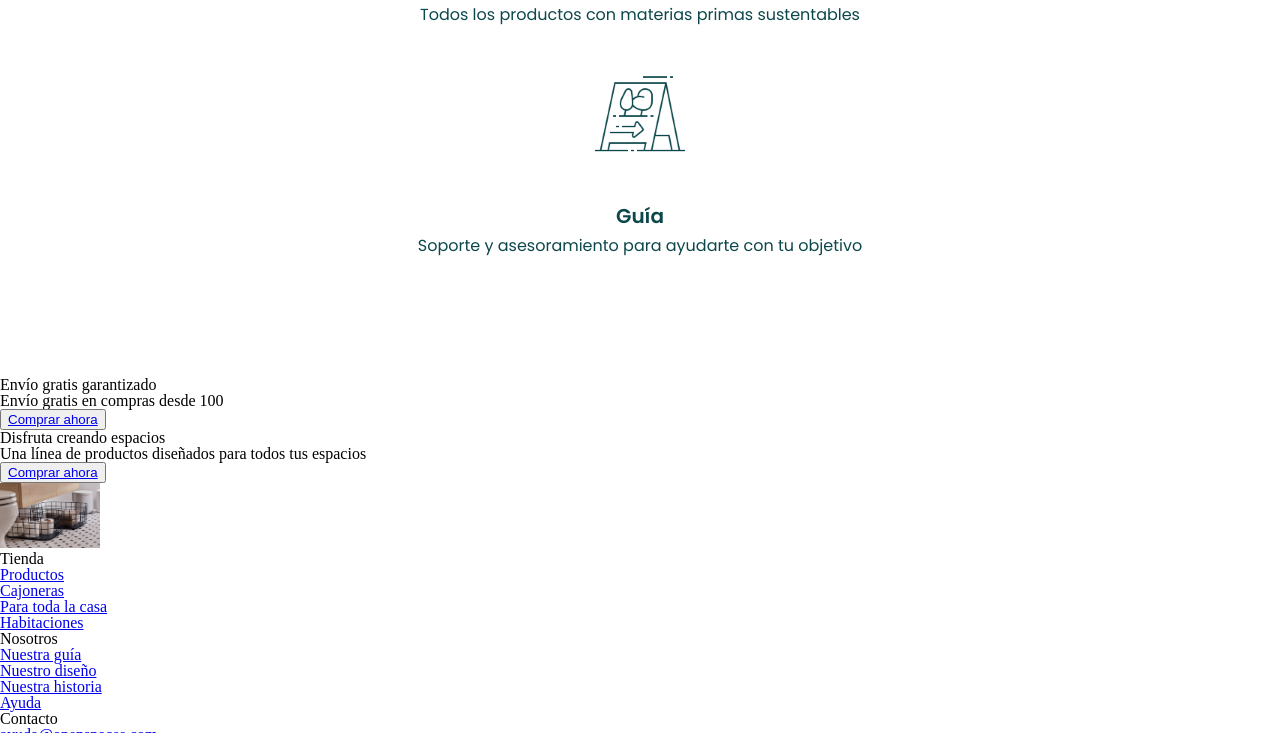
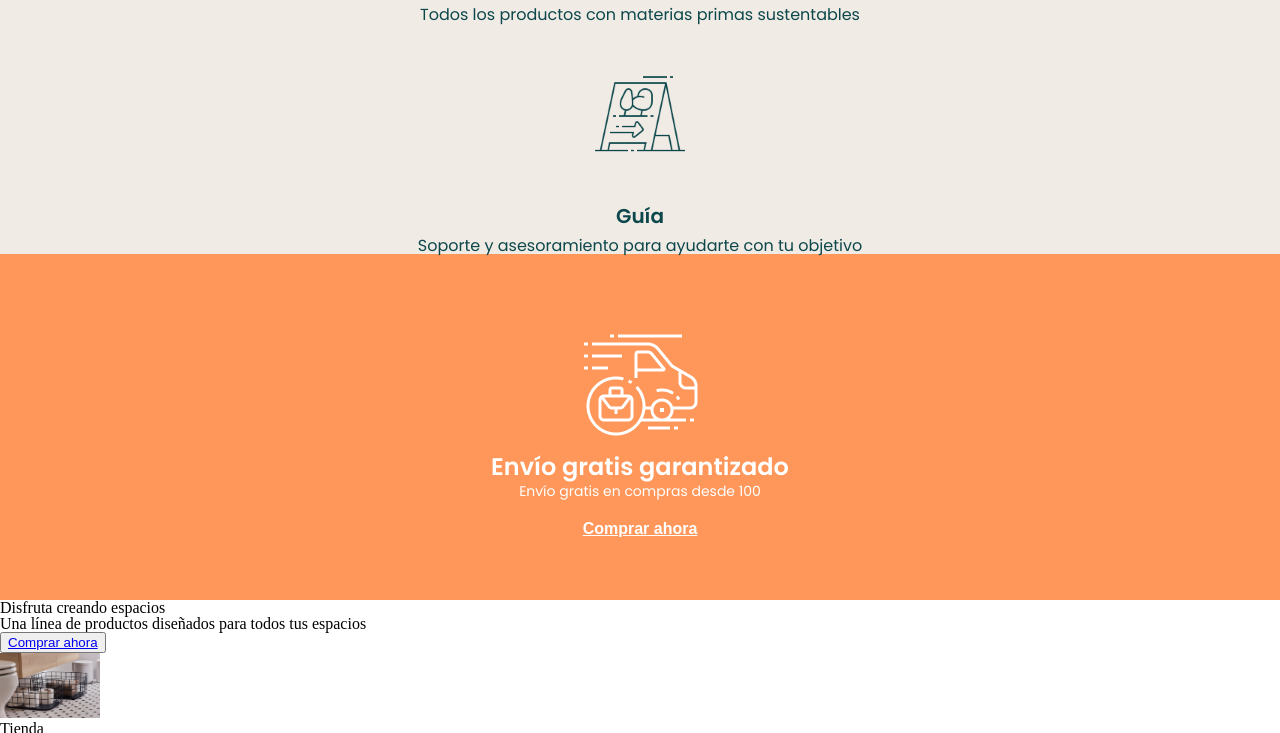
Before and after one commit to MarianelaLandoni/Open-spaces-web, a website: page src/html/index.html in a window 1280 px wide. Shown: the part 1353-2086 px from the top of the page. Drawn offline with nearby package versions, Linux system fonts and the light colour scheme; files that its build step writes are made by us from their sources; files whose address does not match are found by name.

Commit message:
add module 3 styles

```diff
--- a/src/html/partials/main_mod3.html
+++ b/src/html/partials/main_mod3.html
@@ -1,8 +1,8 @@
 <section class="freeShipping">
-    <img src="../assets/images/icon_4.png" alt="">
-    <h2>Envío gratis garantizado</h2>
-    <p>Envío gratis en compras desde 100</p>
-    <button>
+    <img class="freeShipping__img" src="../assets/images/icon_4.png" alt="">
+    <h2 class="freeShipping__title">Envío gratis garantizado</h2>
+    <p class="freeShipping__text">Envío gratis en compras desde 100</p>
+    <button class="freeShipping__button">
         <a href="#">Comprar ahora</a>
     </button>
 </section>
--- a/src/scss/core/_variables.scss
+++ b/src/scss/core/_variables.scss
@@ -7,5 +7,6 @@ $color-background-free: #ff975a;
 $color-background-footer: #0c474b;
 $color-button: #0c474b;
 $color-button-text: #ffffff;
+$color-title-free: #ffffff;
 $color-title: #0c474b;
 $color-menu-icon: #0c474b;
--- a/src/scss/layout/_main-mod2.scss
+++ b/src/scss/layout/_main-mod2.scss
@@ -1,4 +1,5 @@
 .openSpaces{
+    background-color: $color-background;
     font-family: $font-main;
     color: $color-title;
     text-align: center;
--- a/src/scss/layout/_main-mod3.scss
+++ b/src/scss/layout/_main-mod3.scss
@@ -0,0 +1,36 @@
+.freeShipping{
+
+    background-color: $color-background-free;
+    font-family: $font-main;
+    color: $color-title-free;
+    text-align: center;
+
+    &__img{
+        width: 120px;
+        height: 120px;
+        margin: 68px 156px 10px 155px;
+    }
+
+    &__title{
+        font-size: 24px;
+        font-weight: 600;
+    }
+
+    &__text{
+        font-size: 14px;
+        margin: 5px 20px;
+    }
+
+    &__button{
+        background-color: $color-background-free;
+        border: none;
+        margin: 5px 120px 50px 120px;
+        padding: 12px 24px;
+
+        a{
+            color: $color-button-text;
+            font-size: 16px;
+            font-weight: 600;
+        }
+    }
+}
```
